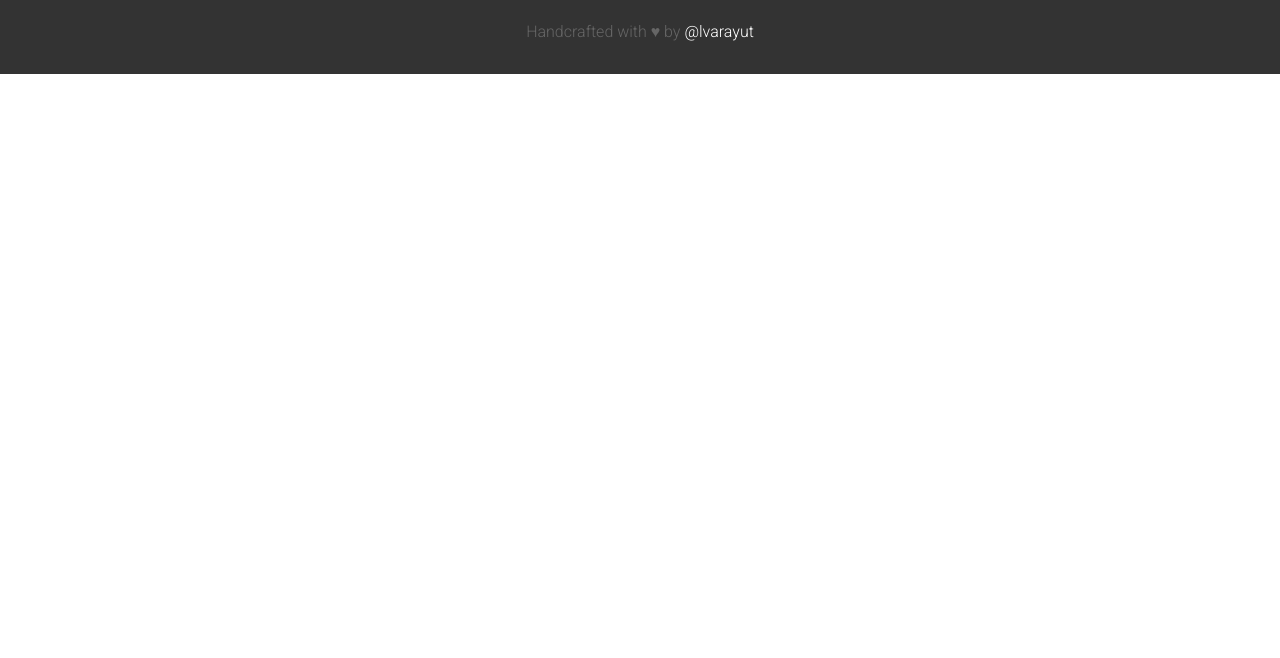
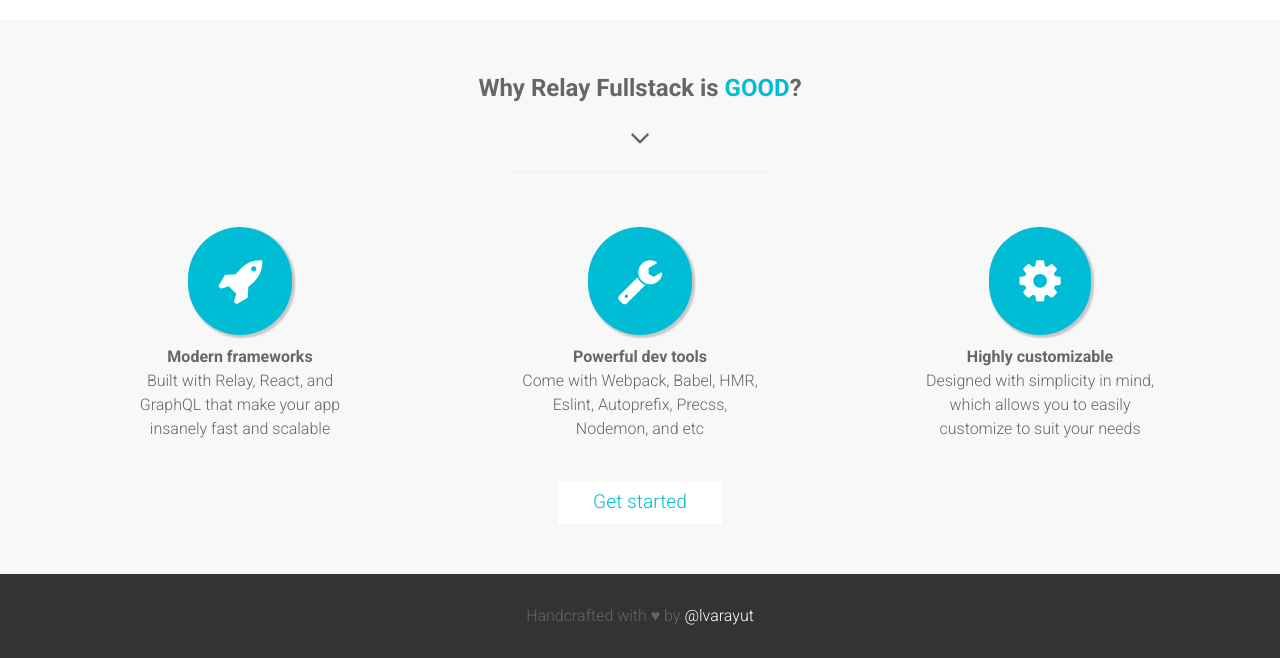
Before and after one commit to lvarayut/relay-fullstack, a plain HTML site: page index.html in a window 1280 px wide. Shown: the part 1374-2032 px from the top of the page. Before the commit the page ends 1448 px from the top, so only its background shows below. Drawn offline with nearby package versions, Linux system fonts and the light colour scheme.

Commit message:
Add the "why" section

```diff
--- a/css/stylesheet.css
+++ b/css/stylesheet.css
@@ -19,6 +19,14 @@
 a {
   color: #00BCD4;
   text-decoration: none;
+}
+
+.blue {
+  color: #00BCD4;
+}
+
+.bold {
+  font-weight: bold;
 }
 
 
@@ -123,6 +131,55 @@
   box-shadow: 2px 2px 2px 1px rgba(0, 0, 0, 0.2);
 }
 
+.main > .why {
+  margin: 30px -55px 0 -55px;
+  padding-top: 20px;
+  padding-bottom: 50px;
+  background: #F8F8F8;
+}
+
+.main > .why > .reason {
+  display: flex;
+  padding: 40px;
+}
+
+.main > .why > .reason > * {
+  flex: 1;
+}
+
+.main > .why > .reason > * .description {
+  padding: 0 20%;
+}
+
+.main > .why > .reason .fa {
+  background: #00BCD4;
+  border-radius: 100px;
+  padding: 30px;
+  font-size: 3em;
+  color: #FFFFFF;
+  box-shadow: 2px 2px 2px 1px rgba(0, 0, 0, 0.2);
+}
+
+.main > .why > .reason .title {
+  font-weight: bold;
+  padding-top: 10px;
+}
+
+.main > .why > .control > .btn-gs {
+  display: inline-block;
+  font-size: 1.2em;
+  transition: all 0.3s ease-out 0s;
+  padding: 5px 0;
+  width: 160px;
+  border: 2px solid #FFFFFF;
+  background: #FFFFFF;
+  color: #00BCD4;
+}
+
+.main > .why > .control > .btn-gs:hover {
+  background: #00BCD4;
+  color: #FFFFFF;
+}
 
 /* ==========================================================================
    FOOTER
@@ -174,6 +231,12 @@
   .main > .rf > img {
     width: 100%;
   }
+  .main > .why > .reason {
+    flex-direction: column;
+  }
+  .main > .why > .reason > *:not(:last-child) {
+    margin-bottom: 40px;
+  }
 }
 
 
--- a/index.html
+++ b/index.html
@@ -19,7 +19,7 @@
   <link rel="icon" type="image/png" href="images/favicon-32x32.png" sizes="32x32">
   <link rel="icon" type="image/png" href="images/favicon-16x16.png" sizes="16x16">
   <link rel="icon" type="image/png" href="images/favicon-128.png" sizes="128x128">
-  <meta name="application-name" content="Relay Fullstack"/>
+  <meta name="application-name" content="Relay Fullstack" />
   <meta name="msapplication-TileColor" content="#FFFFFF" />
   <meta name="msapplication-TileImage" content="images/mstile-144x144.png">
   <meta name="msapplication-square70x70logo" content="images/mstile-70x70.png">
@@ -54,9 +54,35 @@
       <i class="fa fa-2x fa-angle-down"></i>
       <div class='divider'></div>
       <p class="description">
-        Relay Fullstack is a Relay scaffolding application that aims to help you get up and running a project without worrying about integrating tools. It comes with many modern technologies; Relay, GraphQL, Express, ES6/ES7, JSX, Webpack, Babel, Material Design Lite, and PostCSS. Relay Fullstack is also using Hot-reload to real time update the screen whenever any code changes.
+        Relay Fullstack is a Relay scaffolding application that aims to help you get up and running a project without worrying about integrating tools. It comes with many modern technologies; Relay, GraphQL, Express, ES6/ES7, JSX, Webpack, Babel, Material Design
+        Lite, and PostCSS. Relay Fullstack is also using Hot-reload to real time update the screen whenever any code changes.
       </p>
-      <img src="https://cloud.githubusercontent.com/assets/4281887/13377800/9c4705a2-de1d-11e5-82cb-745e16d5b1c4.gif" alt="demo"/>
+      <img src="https://cloud.githubusercontent.com/assets/4281887/13377800/9c4705a2-de1d-11e5-82cb-745e16d5b1c4.gif" alt="demo" />
+    </div>
+    <div class='why'>
+      <h1>Why Relay Fullstack is <span class="bold blue">GOOD</span>?</h1>
+      <i class="fa fa-2x fa-angle-down"></i>
+      <div class='divider'></div>
+      <div class='reason'>
+        <div class='framework'>
+          <div><i class='fa fa-rocket'></i></div>
+          <div class="title">Modern frameworks</div>
+          <div class="description">Built with Relay, React, and GraphQL that make your app insanely fast and scalable</div>
+        </div>
+        <div class='tools'>
+          <div><i class='fa fa-wrench'></i></div>
+          <div class="title">Powerful dev tools</div>
+          <div class="description">Come with Webpack, Babel, HMR, Eslint, Autoprefix, Precss, Nodemon, and etc</div>
+        </div>
+        <div class='customizable'>
+          <div><i class='fa fa-cog'></i></div>
+          <div class="title">Highly customizable</div>
+          <div class="description">Designed with simplicity in mind, which allows you to  easily customize to suit your needs </div>
+        </div>
+      </div>
+    <div class="control">
+      <a class="btn-gs" href="https://github.com/lvarayut/relay-fullstack" target="_blank">Get started</a>
+    </div>
     </div>
   </section>
   <footer>
```
